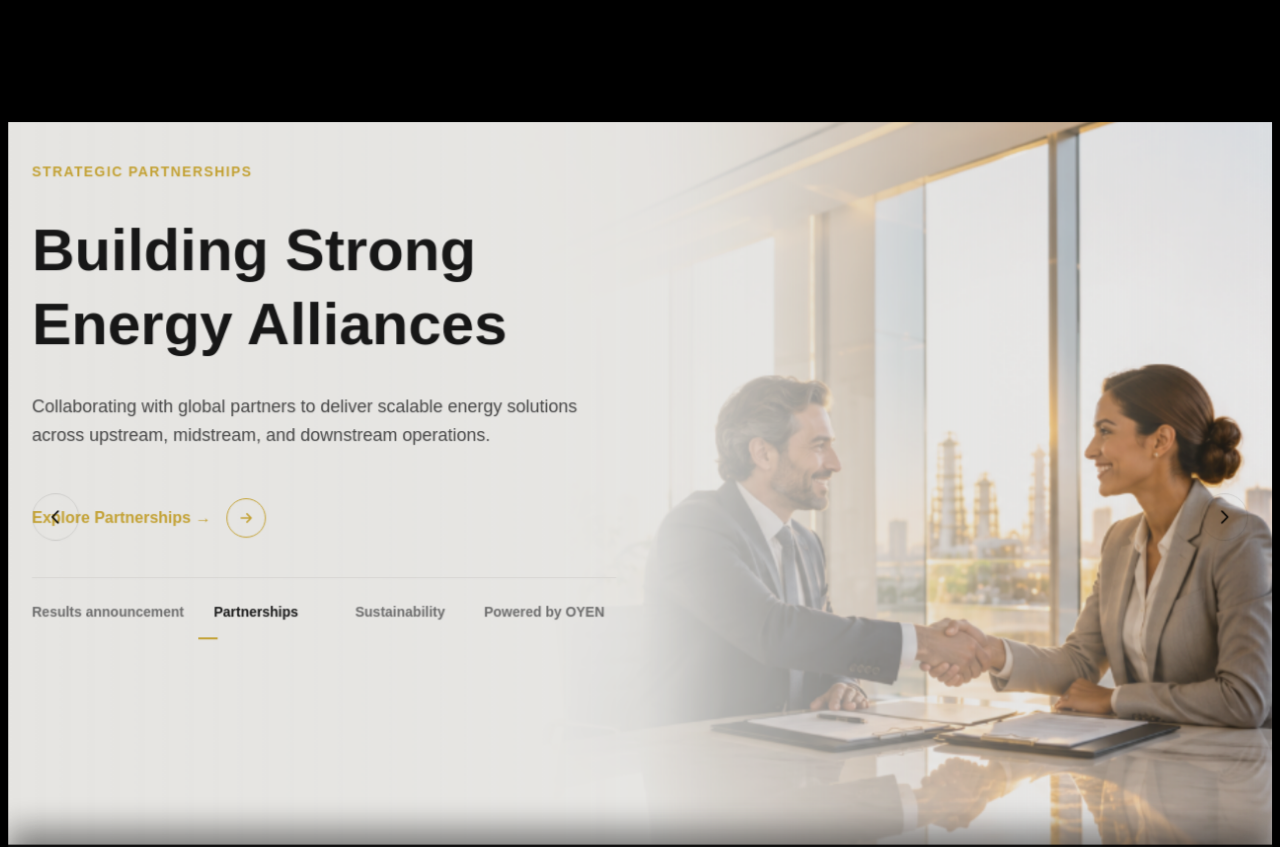
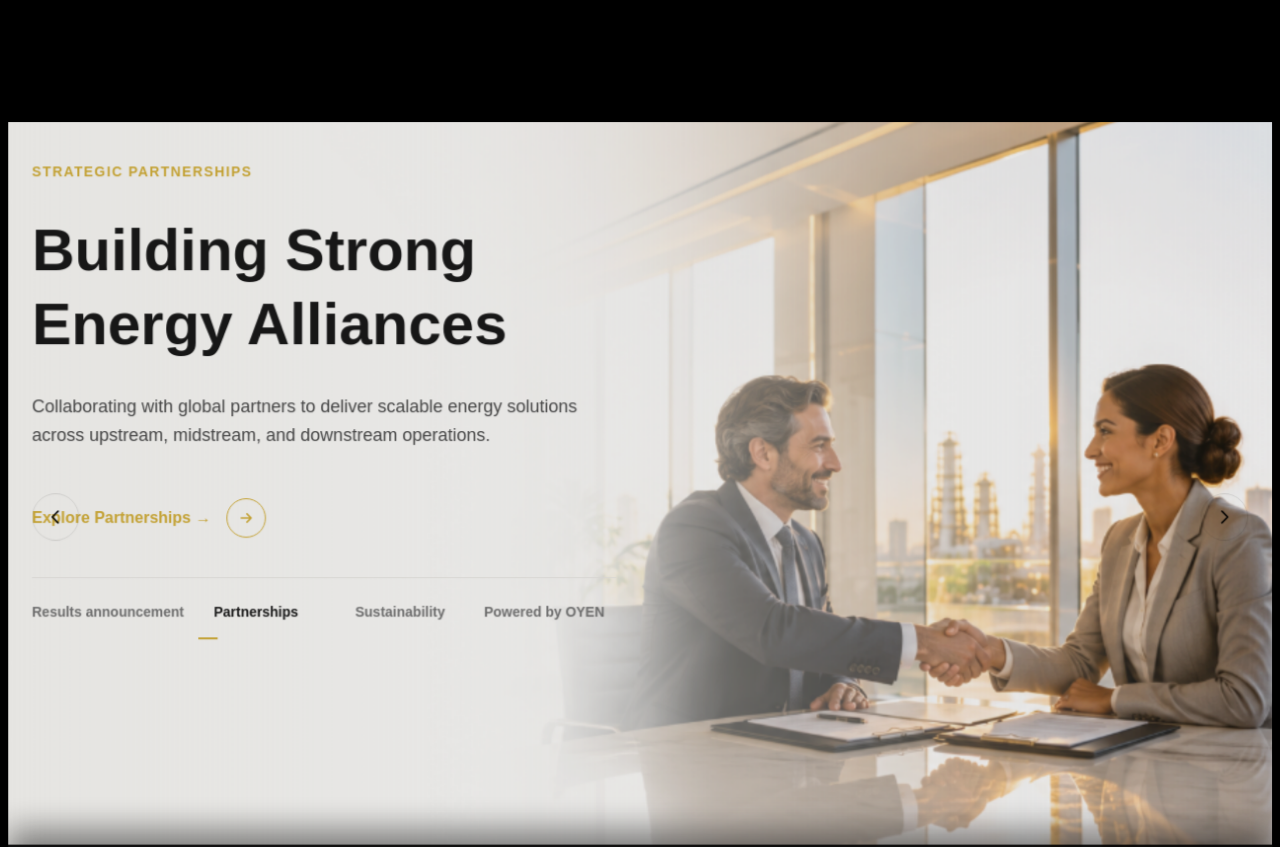
Before and after one commit to oyenhq-design/oyengroup, a Next.js app: page / in a window 1280 px wide. Shown: the part 1680-2527 px from the top of the page. Built offline with nearby package versions, Linux system fonts and the light colour scheme.

Commit message:
style: reduce opacity of background gradient overlays in Hero component for better image clarity

```diff
--- a/src/components/Hero.tsx
+++ b/src/components/Hero.tsx
@@ -185,12 +185,12 @@ export default function Hero() {
       <div
         className={`absolute inset-0 z-20 transition-opacity duration-1000 pointer-events-none ${
           currentBg.isLight ? 'opacity-100' : 'opacity-0'
-        } bg-gradient-to-r from-[#FAF9F6] via-[#FAF9F6]/90 to-transparent`}
+        } bg-gradient-to-r from-[#FAF9F6] via-[#FAF9F6]/50 to-transparent`}
       />
       <div
         className={`absolute inset-0 z-20 transition-opacity duration-1000 pointer-events-none ${
           currentBg.isLight ? 'opacity-0' : 'opacity-100'
-        } bg-gradient-to-r from-black/90 via-black/60 to-transparent`}
+        } bg-gradient-to-r from-black/85 via-black/30 to-transparent`}
       />
 
       {/* Left/Right Manual Arrow Controls */}
```
